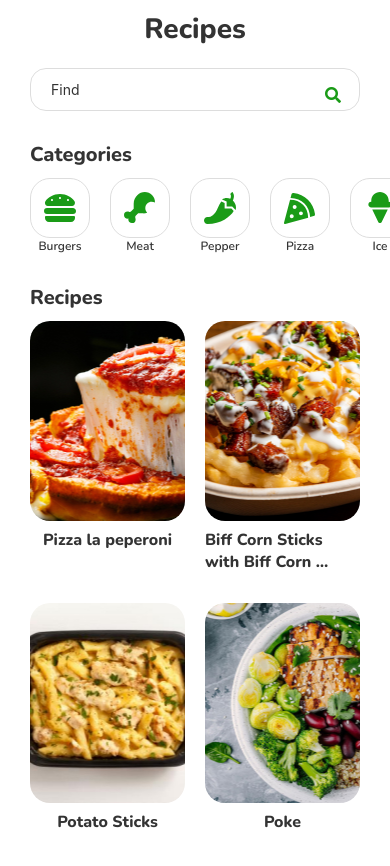
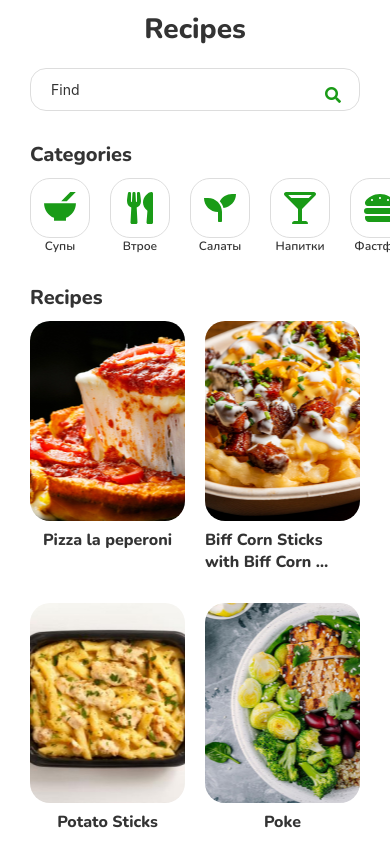
Before and after one commit to kast96/recipes, a React Native app: screen /Home in a window 390 px wide. Shown: the top 866 px of the page. Built offline with nearby package versions, Linux system fonts and the light colour scheme.

Commit message:
new categories

```diff
--- a/assets/data/categoriesData.ts
+++ b/assets/data/categoriesData.ts
@@ -1,34 +1,52 @@
-import { svgDrumstickBite } from "../images/categories/svgDrumstickBite";
+import { SvgDrumstickBite } from "../images/categories/SvgDrumstickBite";
 import { SvgHamburger } from "../images/categories/SvgHamburger";
-import { svgIceCream } from "../images/categories/svgIceCream";
-import { svgPepperHot } from "../images/categories/svgPepperHot";
-import { svgPizzaSlice } from "../images/categories/svgPizzaSlice";
+import { SvgIceCream } from "../images/categories/SvgIceCream";
+import { SvgBeer } from "../images/categories/SvgBeer";
+import { SvgSoup } from "../images/categories/SvgSoup";
+import { SvgUtensils } from "../images/categories/SvgUtensils";
+import { SvgSeedling } from "../images/categories/SvgSeedling";
+import { SvgGlassMartiniAlt } from "../images/categories/SvgGlassMartiniAlt";
 
 export const categoriesData = [
   {
+    id: 'soup',
+    name: 'Супы',
+    icon: SvgSoup,
+  },
+  {
+    id: 'secound',
+    name: 'Втрое',
+    icon: SvgUtensils,
+  },
+  {
+    id: 'salad',
+    name: 'Салаты',
+    icon: SvgSeedling,
+  },
+  {
+    id: 'drink',
+    name: 'Напитки',
+    icon: SvgGlassMartiniAlt,
+  },
+  {
     id: 'burgers',
-    name: 'Burgers',
+    name: 'Фастфуд',
     icon: SvgHamburger,
   },
   {
-    id: 'meat',
-    name: 'Meat',
-    icon: svgDrumstickBite,
+    id: 'beer',
+    name: 'Пивная',
+    icon: SvgBeer,
   },
   {
-    id: 'pepper',
-    name: 'Pepper',
-    icon: svgPepperHot,
-  },
-  {
-    id: 'pizza',
-    name: 'Pizza',
-    icon: svgPizzaSlice,
+    id: 'meat',
+    name: 'Мясные',
+    icon: SvgDrumstickBite,
   },
   {
     id: 'ice',
-    name: 'Ice',
-    icon: svgIceCream,
+    name: 'Десерты',
+    icon: SvgIceCream,
   }
 ] as Array<CategoryType>
 
--- /dev/null
+++ b/assets/images/categories/SvgBeer.tsx
@@ -0,0 +1,18 @@
+import * as React from "react"
+import Svg, { Path } from "react-native-svg"
+
+export const SvgBeer = ({fill, ...props}) => {
+  return (
+    <Svg
+      viewBox="0 0 448 512"
+      fill="none"
+      xmlns="http://www.w3.org/2000/svg"
+      {...props}
+    >
+      <Path
+        d="M368 96h-48V56c0-13.255-10.745-24-24-24H24C10.745 32 0 42.745 0 56v400c0 13.255 10.745 24 24 24h272c13.255 0 24-10.745 24-24v-42.11l80.606-35.977C429.396 365.063 448 336.388 448 304.86V176c0-44.112-35.888-80-80-80zm16 208.86a16.018 16.018 0 01-9.479 14.611L320 343.805V160h48c8.822 0 16 7.178 16 16v128.86zM208 384c-8.836 0-16-7.164-16-16V144c0-8.836 7.164-16 16-16s16 7.164 16 16v224c0 8.836-7.164 16-16 16zm-96 0c-8.836 0-16-7.164-16-16V144c0-8.836 7.164-16 16-16s16 7.164 16 16v224c0 8.836-7.164 16-16 16z"
+        fill = {fill}
+      />
+    </Svg>
+  )
+}
--- /dev/null
+++ b/assets/images/categories/SvgGlassMartiniAlt.tsx
@@ -0,0 +1,18 @@
+import * as React from "react"
+import Svg, { Path } from "react-native-svg"
+
+export const SvgGlassMartiniAlt = ({fill, ...props}) => {
+  return (
+    <Svg
+      viewBox="0 0 512 512"
+      fill="none"
+      xmlns="http://www.w3.org/2000/svg"
+      {...props}
+    >
+      <Path
+        d="M502.05 57.6C523.3 36.34 508.25 0 478.2 0H33.8C3.75 0-11.3 36.34 9.95 57.6L224 271.64V464h-56c-22.09 0-40 17.91-40 40 0 4.42 3.58 8 8 8h240c4.42 0 8-3.58 8-8 0-22.09-17.91-40-40-40h-56V271.64L502.05 57.6zM443.77 48l-48 48H116.24l-48-48h375.53z"
+        fill = {fill}
+      />
+    </Svg>
+  )
+}
--- /dev/null
+++ b/assets/images/categories/SvgSeedling.tsx
@@ -0,0 +1,18 @@
+import * as React from "react"
+import Svg, { Path } from "react-native-svg"
+
+export const SvgSeedling = ({fill, ...props}) => {
+  return (
+    <Svg
+      viewBox="0 0 512 512"
+      fill="none"
+      xmlns="http://www.w3.org/2000/svg"
+      {...props}
+    >
+      <Path
+        d="M64 96H0c0 123.7 100.3 224 224 224v144c0 8.8 7.2 16 16 16h32c8.8 0 16-7.2 16-16V320C288 196.3 187.7 96 64 96zm384-64c-84.2 0-157.4 46.5-195.7 115.2 27.7 30.2 48.2 66.9 59 107.6C424 243.1 512 147.9 512 32h-64z"
+        fill = {fill}
+      />
+    </Svg>
+  )
+}
--- /dev/null
+++ b/assets/images/categories/SvgSoup.tsx
@@ -0,0 +1,18 @@
+import * as React from "react"
+import Svg, { Path } from "react-native-svg"
+
+export const SvgSoup = ({fill, ...props}) => {
+  return (
+    <Svg
+      viewBox="100 100 500 450"
+      fill="none"
+      xmlns="http://www.w3.org/2000/svg"
+      {...props}
+    >
+      <Path
+        d="M546 40.445l-177.33 177.33h87.109l133.78-133.78c12.445-12.445 12.445-31.109 0-43.555-12.445-12.445-31.109-12.445-43.555 0zM101.11 248.89c0 105.78 65.332 192.89 155.55 230.22v46.668h186.67V479.11c90.223-37.332 155.55-127.55 155.55-230.22H101.1z"
+        fill = {fill}
+      />
+    </Svg>
+  )
+}
--- /dev/null
+++ b/assets/images/categories/SvgUtensils.tsx
@@ -0,0 +1,18 @@
+import * as React from "react"
+import Svg, { Path } from "react-native-svg"
+
+export const SvgUtensils = ({fill, ...props}) => {
+  return (
+    <Svg
+      viewBox="0 0 416 512"
+      fill="none"
+      xmlns="http://www.w3.org/2000/svg"
+      {...props}
+    >
+      <Path
+        d="M207.9 15.2c.8 4.7 16.1 94.5 16.1 128.8 0 52.3-27.8 89.6-68.9 104.6L168 486.7c.7 13.7-10.2 25.3-24 25.3H80c-13.7 0-24.7-11.5-24-25.3l12.9-238.1C27.7 233.6 0 196.2 0 144 0 109.6 15.3 19.9 16.1 15.2 19.3-5.1 61.4-5.4 64 16.3v141.2c1.3 3.4 15.1 3.2 16 0 1.4-25.3 7.9-139.2 8-141.8 3.3-20.8 44.7-20.8 47.9 0 .2 2.7 6.6 116.5 8 141.8.9 3.2 14.8 3.4 16 0V16.3c2.6-21.6 44.8-21.4 48-1.1zm119.2 285.7l-15 185.1c-1.2 14 9.9 26 23.9 26h56c13.3 0 24-10.7 24-24V24c0-13.2-10.7-24-24-24-82.5 0-221.4 178.5-64.9 300.9z"
+        fill = {fill}
+      />
+    </Svg>
+  )
+}
--- a/assets/images/categories/svgDrumstickBite.tsx
+++ b/assets/images/categories/svgDrumstickBite.tsx
@@ -1,7 +1,7 @@
 import * as React from "react"
 import Svg, { Path } from "react-native-svg"
 
-export const svgDrumstickBite = ({fill, ...props}) => {
+export const SvgDrumstickBite = ({fill, ...props}) => {
   return (
     <Svg
       viewBox="0 0 33 33"
--- a/assets/images/categories/svgIceCream.tsx
+++ b/assets/images/categories/svgIceCream.tsx
@@ -1,7 +1,7 @@
 import * as React from "react"
 import Svg, { Path } from "react-native-svg"
 
-export const svgIceCream = ({fill, ...props}) => {
+export const SvgIceCream = ({fill, ...props}) => {
   return (
     <Svg
       viewBox="0 0 24 33"
--- a/assets/images/categories/svgPepperHot.tsx
+++ b/assets/images/categories/svgPepperHot.tsx
@@ -1,7 +1,7 @@
 import * as React from "react"
 import Svg, { Path } from "react-native-svg"
 
-export const svgPepperHot = ({fill, ...props}) => {
+export const SvgPepperHot = ({fill, ...props}) => {
   return (
     <Svg
       viewBox="0 0 32 32"
--- a/assets/images/categories/svgPizzaSlice.tsx
+++ b/assets/images/categories/svgPizzaSlice.tsx
@@ -1,7 +1,7 @@
 import * as React from "react"
 import Svg, { Path } from "react-native-svg"
 
-export const svgPizzaSlice = ({fill, ...props}) => {
+export const SvgPizzaSlice = ({fill, ...props}) => {
   return (
     <Svg
       viewBox="0 0 33 33"
```
